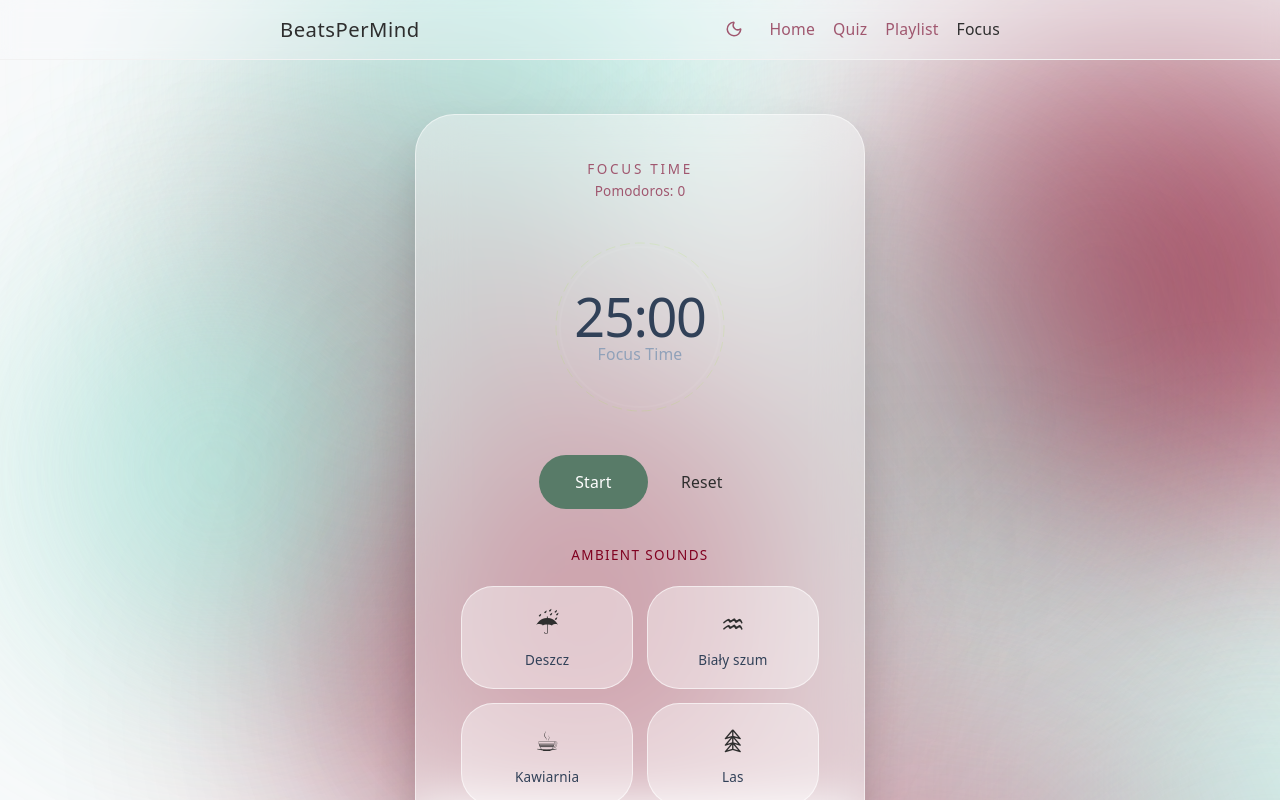
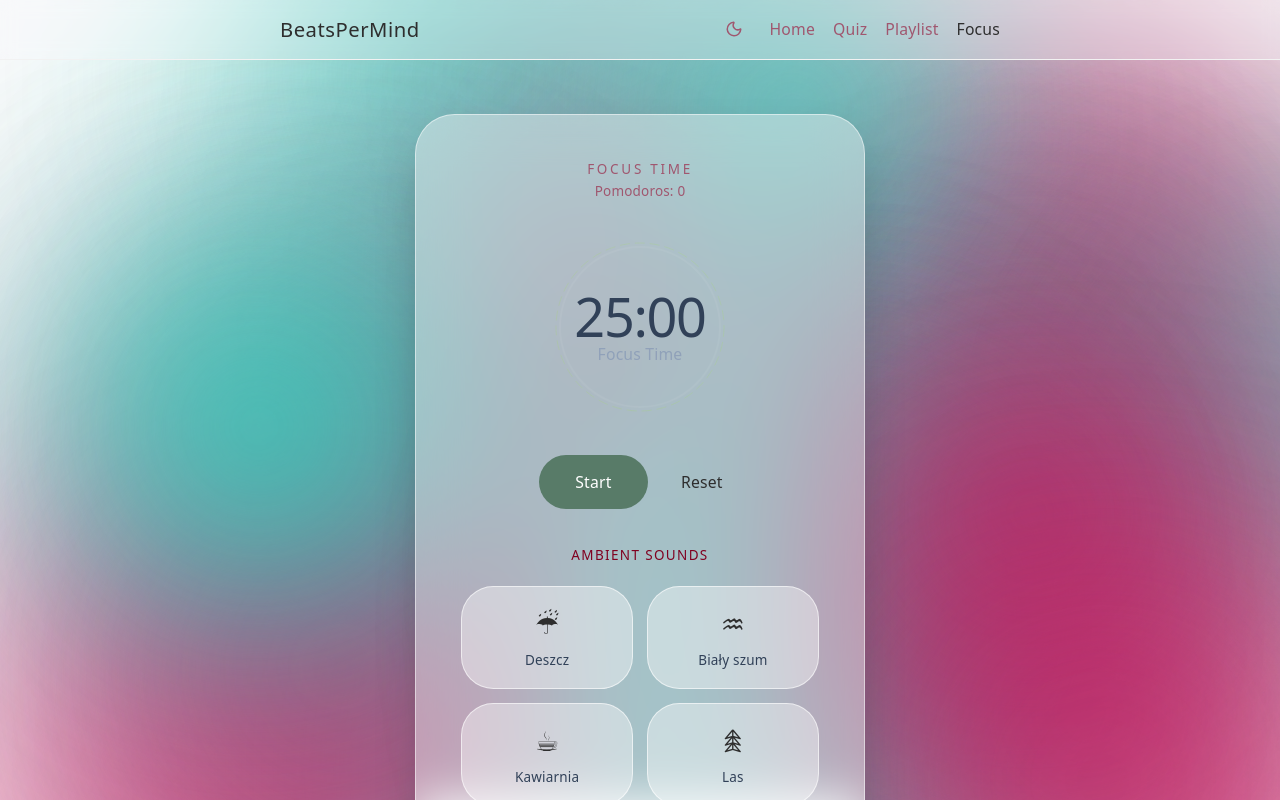
Before and after one commit to zaliczenieztsi/BeatsPerMind, a React app in the folder app/: page /focus in a window 1280 px wide. Shown: the top 800 px of the page. Built offline with nearby package versions, Linux system fonts and the light colour scheme; the HTML template or start-up script is replaced by a standard one.

Commit message:
focus mode

```diff
--- a/app/src/components/FocusMode.jsx
+++ b/app/src/components/FocusMode.jsx
@@ -4,21 +4,21 @@ import { Link } from 'react-router-dom'
 import { Button } from './ui/button'
 import { useEffect } from 'react'
 
-// Generate 15 random circles once (stable across renders)
-const circles = Array.from({ length: 15 }, (_, i) => {
-  // Distribute colors: 8 maroon, 7 teal - interleave them
-  const isMaroon = i % 2 === 0 || i > 14 // even indices + last if needed = 8 maroon
+// Generate 25 random circles once (stable across renders)
+const circles = Array.from({ length: 25 }, (_, i) => {
+  // Distribute colors: 13 maroon, 12 teal - interleave them
+  const isMaroon = i % 2 === 0 || i > 22 // even indices + last if needed = 13 maroon
 
   // Define 4 zones covering entire screen
   let baseTop, baseLeft
 
-  if (i < 4) {
+  if (i < 6) {
     baseTop = Math.random() * 45 + 5
     baseLeft = Math.random() * 45 + 5
-  } else if (i < 8) {
+  } else if (i < 12) {
     baseTop = Math.random() * 45 + 5
     baseLeft = Math.random() * 45 + 50
-  } else if (i < 11) {
+  } else if (i < 18) {
     baseTop = Math.random() * 45 + 50
     baseLeft = Math.random() * 45 + 5
   } else {
@@ -27,8 +27,8 @@ const circles = Array.from({ length: 15 }, (_, i) => {
   }
 
   const size = Math.floor(Math.random() * 200) + 300
-  const delay = (Math.random() * 10).toFixed(1)
-  const opacity = (Math.random() * 0.4 + 0.3).toFixed(2) // 0.3-0.7
+  const delay = (Math.random() * 8).toFixed(1)
+  const opacity = (Math.random() * 0.5 + 0.4).toFixed(2) // 0.4-0.9 (more visible)
 
   return {
     id: i,
@@ -37,7 +37,7 @@ const circles = Array.from({ length: 15 }, (_, i) => {
     left: `${baseLeft.toFixed(1)}%`,
     delay,
     opacity,
-    colorClass: isMaroon ? 'bg-[#800020]' : 'bg-[#99f6e4]',
+    colorClass: isMaroon ? 'bg-[#c4185e]' : 'bg-[#2dd4bf]',
     blurClass: 'blur-[120px]'
   }
 })
--- a/app/src/index.css
+++ b/app/src/index.css
@@ -718,19 +718,22 @@
     box-shadow: 0 0 35px oklch(0.35 0.15 25 / 0.4);
   }
 
-   /* Breathe animation - slow, organic */
+   /* Breathe animation - faster and more visible */
    @keyframes breathe {
-     0%, 100% { transform: scale(1); opacity: 0.25; }
-     50% { transform: scale(1.15); opacity: 0.45; }
+     0%, 100% { transform: scale(0.95); opacity: 0.35; }
+     50% { transform: scale(1.2); opacity: 0.75; }
    }
    .animate-breathe {
-     animation: breathe 10s ease-in-out infinite;
+      animation: breathe 4.5s ease-in-out infinite;
    }
-   /* Breathe animation - slow, organic */
-   @keyframes breathe-organic {
-     0%, 100% { transform: scale(1); opacity: 0.25; }
-     50% { transform: scale(1.12); opacity: 0.45; }
-   }
+    /* Breathe animation - faster and more visible */
+    @keyframes breathe {
+      0%, 100% { transform: scale(0.95); opacity: 0.35; }
+      50% { transform: scale(1.2); opacity: 0.75; }
+    }
+    .animate-breathe {
+      animation: breathe 4.5s ease-in-out infinite;
+    }
    .animate-breathe-organic {
      animation: breathe-organic 10s ease-in-out infinite;
    }
```
